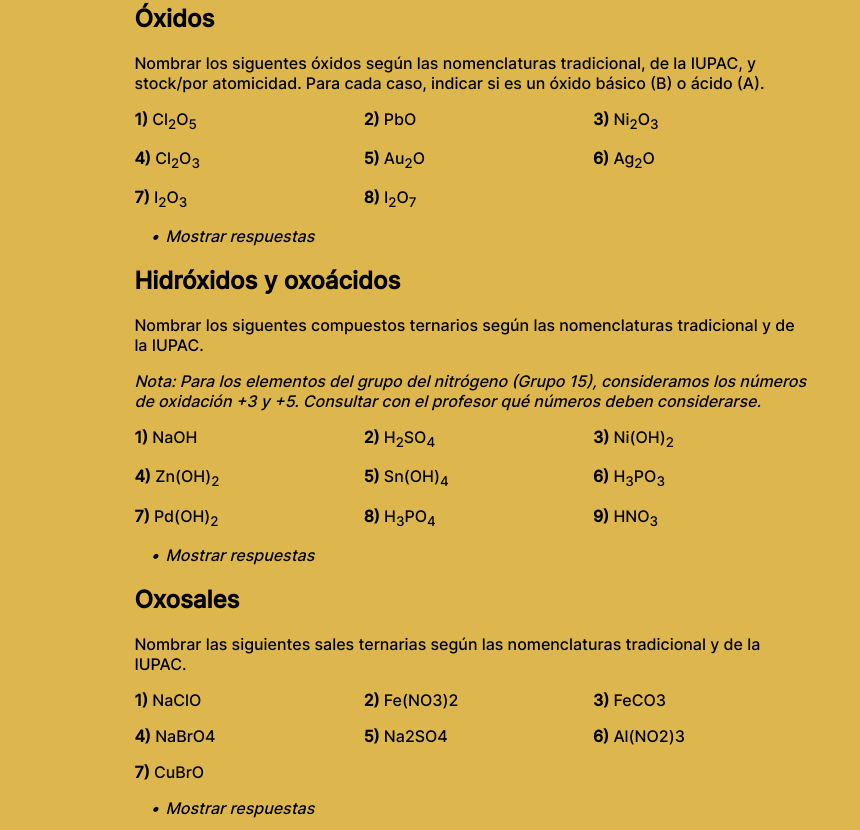
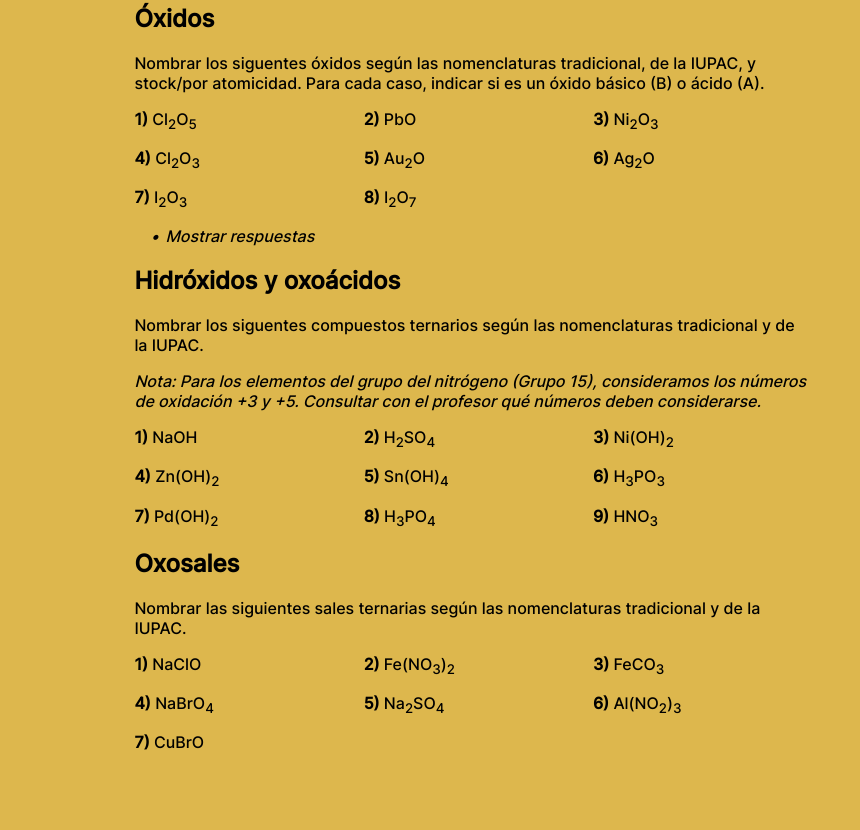
Before and after one commit to Tomycj/clases, a plain HTML site: page quimica/nomenclatura.html in a window 1280 px wide. Shown: the part 78-908 px from the top of the page, without its empty margins (0-860 px from the left). After the commit the page ends 846 px from the top, so only its background shows below. Drawn offline with Linux system fonts and the light colour scheme.

Commit message:
fix subind, hide ans

```diff
--- a/quimica/nomenclatura.html
+++ b/quimica/nomenclatura.html
@@ -73,7 +73,7 @@
                     <li>HNO<sub>3</sub></li>
                 </ol>
 
-                <div class="indented">
+                <div class="indented" hidden>
                     <span class="contentHider bullet italic">Mostrar respuestas</span>
                     <div hidden>
                         <ol class="answer-list">
@@ -99,15 +99,15 @@
 
                 <ol class="question-list" style="grid-template-columns: repeat(3, 1fr);">
                     <li>NaClO</li>
-                    <li>Fe(NO3)2</li>
-                    <li>FeCO3</li>
-                    <li>NaBrO4</li>
-                    <li>Na2SO4</li>
-                    <li>Al(NO2)3</li>
+                    <li>Fe(NO<sub>3</sub>)<sub>2</sub></li>
+                    <li>FeCO<sub>3</sub></li>
+                    <li>NaBrO<sub>4</sub></li>
+                    <li>Na<sub>2</sub>SO<sub>4</sub></li>
+                    <li>Al(NO<sub>2</sub>)<sub>3</sub></li>
                     <li>CuBrO</li>
                 </ol>
 
-                <div class="indented">
+                <div class="indented" hidden>
                     <span class="contentHider bullet italic">Mostrar respuestas</span>
                     <div hidden>
                         <ol class="answer-list">
```
